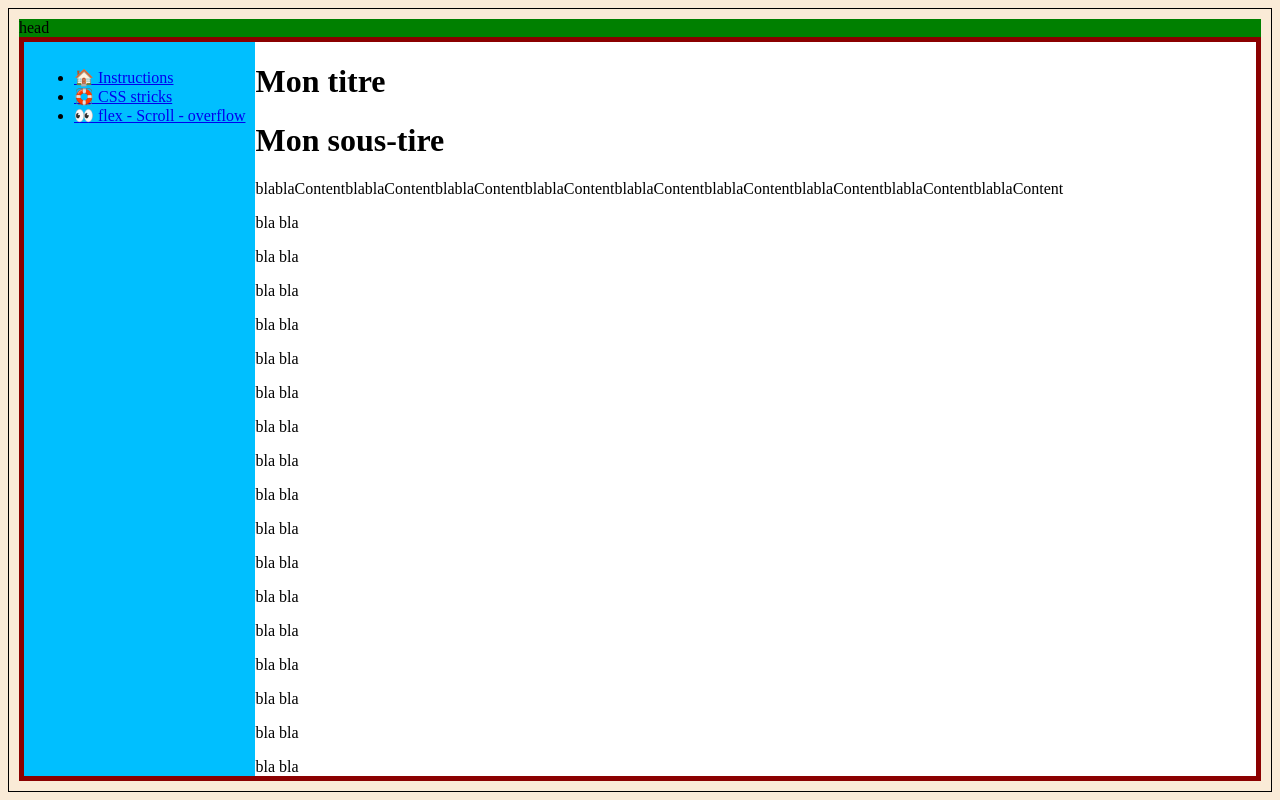
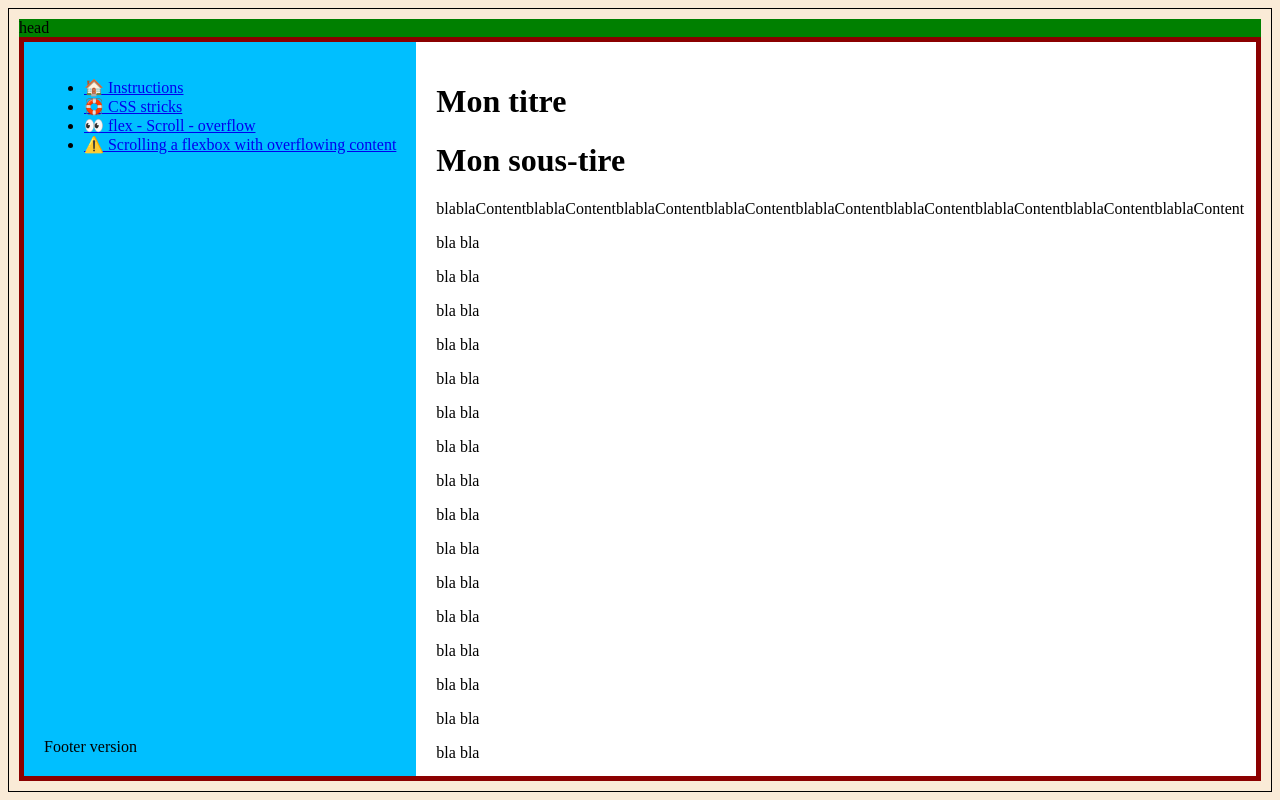
Before and after one commit to mathieucans/css-koans-kata, a plain HTML site: page koan01/exercice-3b/index3b.html in a window 1280 px wide. Drawn offline with Linux system fonts and the light colour scheme.

Commit message:
Update solution with version

```diff
--- a/koan01/exercice-3b/index3b.css
+++ b/koan01/exercice-3b/index3b.css
@@ -4,7 +4,10 @@
 
 .left {
     background: deepskyblue;
-    padding: 10px;
+    padding: 20px;
+    display: flex;
+    flex-direction: column;
+    justify-content: space-between;
 }
 
 .wrapper {
@@ -19,6 +22,7 @@
     background: white;
     flex: 1;
     overflow: auto;
+    padding: 20px;
 }
 
 body {
--- a/koan01/exercice-3b/index3b.html
+++ b/koan01/exercice-3b/index3b.html
@@ -13,7 +13,9 @@
             <li><a href="https://github.com/mathieucans/css-koans-kata/">🏠 Instructions</a></li>
             <li><a href="https://css-tricks.com/snippets/css/a-guide-to-flexbox/">🛟 CSS stricks</a></li>
             <li><a href="https://css-tricks.com/snippets/css/a-guide-to-flexbox/">👀 flex - Scroll - overflow</a></li>
+            <li><a href="https://stackoverflow.com/questions/21515042/scrolling-a-flexbox-with-overflowing-content">⚠️ Scrolling a flexbox with overflowing content</a></li>
         </ul>
+        <div>Footer version</div>
     </div>
     <div class="main">
         <h1>Mon titre</h1>
```
